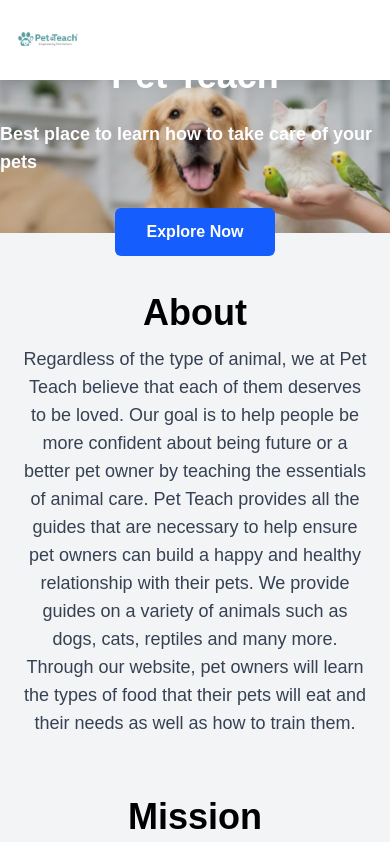
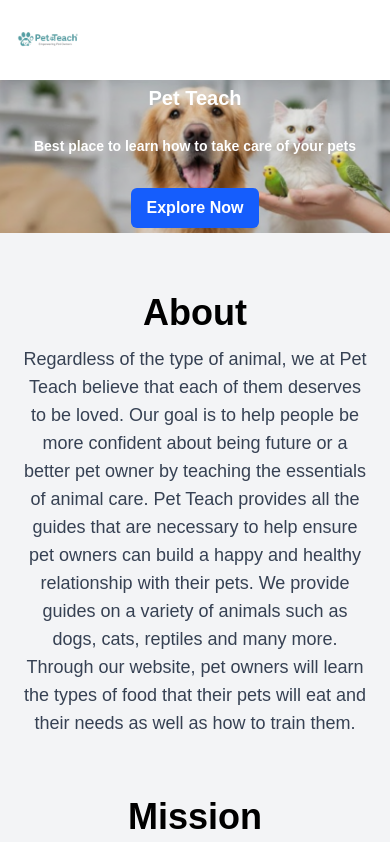
Before and after one commit to Kelvinc9654/PetTeach, a Next.js app in the folder pet_teach/: page / in a window 390 px wide. Shown: the top 842 px of the page. Built offline with nearby package versions, Linux system fonts and the light colour scheme.

Commit message:
small fixes

```diff
--- a/pet_teach/app/chatBot/chatbot.tsx
+++ b/pet_teach/app/chatBot/chatbot.tsx
@@ -23,12 +23,14 @@ export default function ChatBot() {
         setIsLoading(true);
 
         try {
+
+            const prompt = `${userMessage}. Please send a valid json file`;
             const response = await fetch(`/api/geminiAPI`, {
                 method: "POST",
                 headers: {
                     "Content-Type": "application/json",
                 },
-                body: JSON.stringify({ prompt: userMessage })
+                body: JSON.stringify({ prompt: prompt })
             });
 
             if(!response.ok) {
--- a/pet_teach/app/webpage/pageHeader.tsx
+++ b/pet_teach/app/webpage/pageHeader.tsx
@@ -11,10 +11,10 @@ function Banner() {
 
             {/* Banner Text */}
             <div className="absolute inset-0 flex flex-col justify-center items-center text-white font-bold space-y-3">
-                <h1 className="text-4xl">Pet Teach</h1>
-                <p className="text-lg mt-3">Best place to learn how to take care of your pets</p>
+                <h1 className="text-xl md:text-4xl">Pet Teach</h1>
+                <p className="text-sm md:text-lg mt-3">Best place to learn how to take care of your pets</p>
                 <Link href="/animals">
-                    <button className="bg-blue-600 hover:bg-blue-700 rounded-md px-8 py-3 mt-5 cursor-pointer">
+                    <button className="bg-blue-600 hover:bg-blue-700 rounded-md px-4 py-2 md:px-8 md:py-3 mt-5 cursor-pointer">
                         Explore Now
                     </button>
                 </Link>
```
